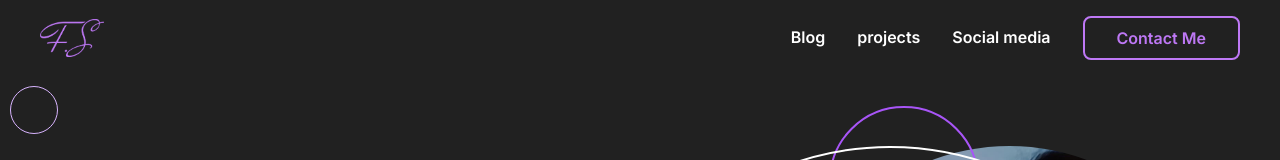
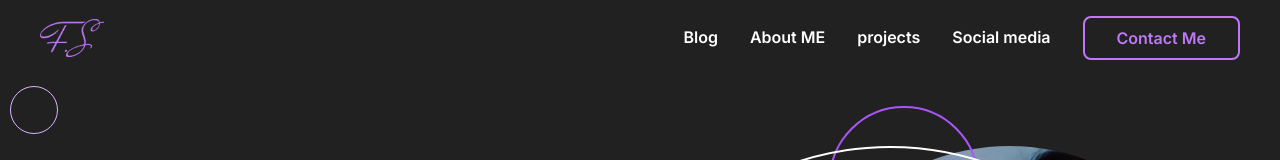
Before and after one commit to mhsamie/portfolio, a Next.js app: page / in a window 1280 px wide. Shown: the top 160 px of the page. Built offline with nearby package versions, Linux system fonts and the light colour scheme.

Commit message:
feat: added about me section to navbar

```diff
--- a/components/about me/AboutMe.tsx
+++ b/components/about me/AboutMe.tsx
@@ -85,7 +85,7 @@ const AboutMe = () => {
     },
   ];
   return (
-    <div className=" p-5 w-full max-w-[1366px] my-20 text-white">
+    <div id="about" className=" p-5 w-full max-w-[1366px] my-20 text-white">
       <div className="my-10">
         <span className="lg:px-8 p-5 text-xl text-center lg:text-start max-w-[1366px] xl:px-0 w-full lg:text-5xl font-black text-white mt-10 mb-5 lg:mt-20">
           WHO AM I
--- a/components/navbar/Navbar.tsx
+++ b/components/navbar/Navbar.tsx
@@ -16,6 +16,10 @@ export const pages: page[] = [
   {
     path: "/blog",
     label: "Blog",
+  },
+  {
+    path: "/#about",
+    label: "About ME",
   },
   {
     path: "/#projects",
```
